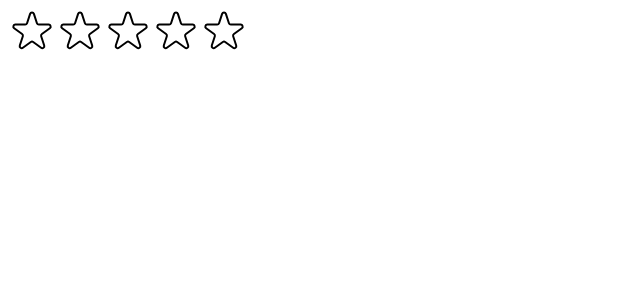
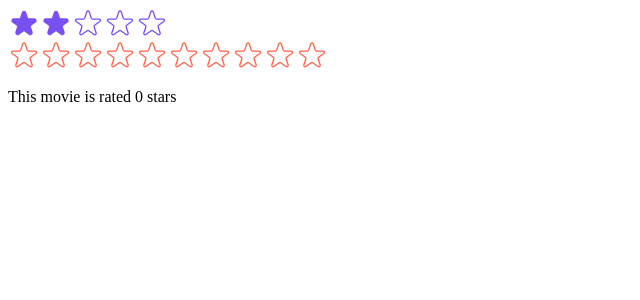
Before and after one commit to himanshukharwar/usePopCorn, a React (Create React App) app: page / in a window 1280 px wide. Shown: the top 300 px of the page, without its empty margins (0-640 px from the left). Built offline with nearby package versions, Linux system fonts and the light colour scheme.

Commit message:
Created StarRating Component

```diff
--- a/src/StarRating.js
+++ b/src/StarRating.js
@@ -1,4 +1,5 @@
 import { useState } from "react";
+import PropTypes from "prop-types";
 
 const containerStyle = {
   display: "flex",
@@ -11,17 +12,36 @@ const starContainerStyle = {
   alignItems: "center",
 };
 
-const textStyle = {
-  lineHeight: "0",
-  margin: "0",
-};
+StarRating.propTypes = {
+  maxRating: PropTypes.number,
+  defaultRating: PropTypes.number,
+  color: PropTypes.string,
+  size: PropTypes.number,
+  onSetRating: PropTypes.func,
+}
 
-export default function StarRating({ maxRating = 5 }) {
-  const [rating, setRating] = useState(0);
+export default function StarRating({
+  maxRating = 5,
+  color = "#7950f2",
+  size = 32,
+  defaultRating = 0,
+  onSetRating,
+}) {
+  const [rating, setRating] = useState(defaultRating);
+  const [tempRating, setTempRating] = useState(0);
 
   function handleRating(rating) {
-    setRating(rating) ;
+    setRating(rating);
+    onSetRating(rating);
   }
+
+  const textStyle = {
+    lineHeight: "0",
+    margin: "0",
+    color: color,
+    // fontWeight:"bold",
+    fontSize: `${size}px`,
+  };
 
   return (
     <div style={containerStyle}>
@@ -29,32 +49,42 @@ export default function StarRating({ maxRating = 5 }) {
         {Array.from({ length: maxRating }, (_, i) => (
           <Star
             key={i}
+            full={tempRating ? tempRating >= i + 1 : rating >= i + 1}
             onRate={() => handleRating(i + 1)}
-            full={rating >= i + 1}
+            onHoverIn={() => setTempRating(i + 1)}
+            onHoverOut={() => setTempRating(rating)}
+            color={color}
+            size={size}
           />
         ))}
       </div>
-      <p style={textStyle}>{rating || ""}</p>
+      <p style={textStyle}>{tempRating || ""}</p>
     </div>
   );
 }
 
-const starStyle = {
-  width: "48px",
-  height: "48px",
-  display: "block",
-  cursor: "pointer",
-};
+function Star({ onRate, full, onHoverIn, onHoverOut, color, size }) {
+  const starStyle = {
+    width: `${size}px`,
+    height: `${size}px`,
+    display: "block",
+    cursor: "pointer",
+  };
 
-function Star({ onRate, full }) {
   return (
-    <span role="button" style={starStyle} onClick={onRate}>
+    <span
+      role="button"
+      style={starStyle}
+      onClick={onRate}
+      onMouseEnter={onHoverIn}
+      onMouseLeave={onHoverOut}
+    >
       {full ? (
         <svg
           xmlns="http://www.w3.org/2000/svg"
           viewBox="0 0 20 20"
-          fill="#000"
-          stroke="#000"
+          fill={color}
+          stroke={color}
         >
           <path d="M9.049 2.927c.3-.921 1.603-.921 1.902 0l1.07 3.292a1 1 0 00.95.69h3.462c.969 0 1.371 1.24.588 1.81l-2.8 2.034a1 1 0 00-.364 1.118l1.07 3.292c.3.921-.755 1.688-1.54 1.118l-2.8-2.034a1 1 0 00-1.175 0l-2.8 2.034c-.784.57-1.838-.197-1.539-1.118l1.07-3.292a1 1 0 00-.364-1.118L2.98 8.72c-.783-.57-.38-1.81.588-1.81h3.461a1 1 0 00.951-.69l1.07-3.292z" />
         </svg>
@@ -63,7 +93,7 @@ function Star({ onRate, full }) {
           xmlns="http://www.w3.org/2000/svg"
           fill="none"
           viewBox="0 0 24 24"
-          stroke="#000"
+          stroke={color}
         >
           <path
             strokeLinecap="round"
--- a/src/index.js
+++ b/src/index.js
@@ -1,13 +1,24 @@
-import React from 'react';
+import React, { useState } from 'react';
 import ReactDOM from 'react-dom/client';
 // import './index.css';
 // import App from './App';
 import StarRating from './StarRating';
 
+function Test () {
+  const [movieRating, setMovieRating] = useState(0);
+  return(
+    <div>
+      <StarRating maxRating={10} color='tomato' onSetRating={setMovieRating}/>
+      <p>This movie is rated {movieRating} stars</p>
+    </div>
+  );
+}
+
 const root = ReactDOM.createRoot(document.getElementById('root'));
 root.render(
   <React.StrictMode>
     {/* <App /> */}
-    <StarRating maxRating={5}/>
+    <StarRating maxRating={5} defaultRating={2}/>
+    <Test />
   </React.StrictMode>
 );
```
